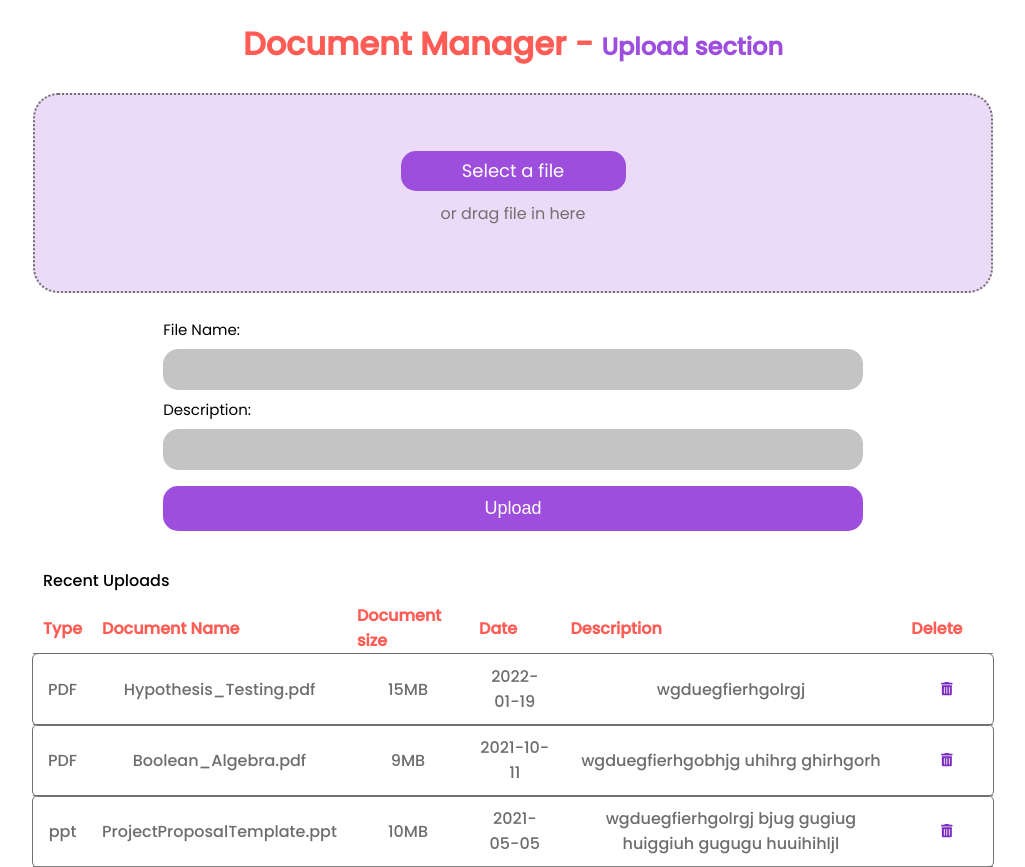
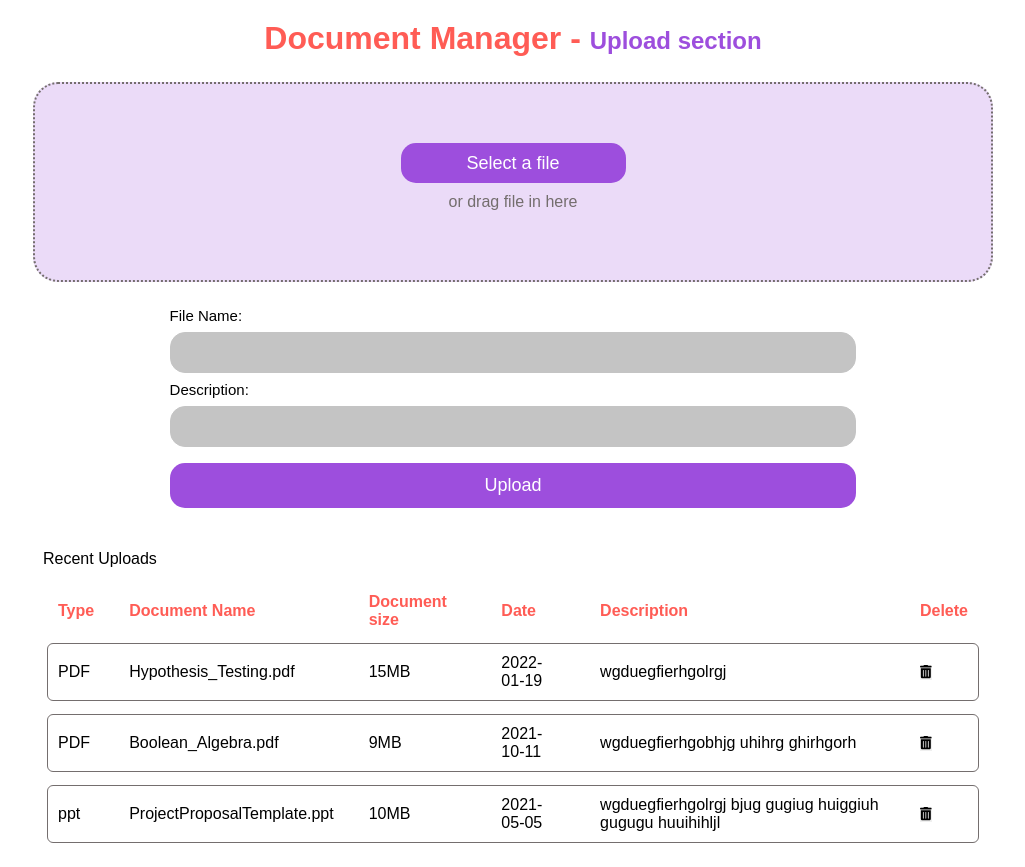
Before and after one commit to GayanKod/Modulo, a React (Create React App) app in the folder client/: page / in a window 1280 px wide. Shown: the whole page, without its empty margins (127-1152 px from the left). Built offline with nearby package versions, Linux system fonts and the light colour scheme.

Commit message:
Deleted DocumentUploader from components and Added DocumentUpload to pages folder

```diff
--- a/client/src/App.tsx
+++ b/client/src/App.tsx
@@ -1,9 +1,9 @@
 import { BrowserRouter as Router, Route, Routes } from "react-router-dom";
 import Navbar from "./components/Navbar/Navbar";
 import HeroSection from "./components/HeroSection";
-import DocumentUploader from "./components/DocumentManager/Document-uplaod/DocumentUploader";
 import LandingPage from "./pages/Landing";
 import LecHomePage from "./pages/LecHomePage";
+import DocumentUpload from "./pages/DocumentUpload";
 
 function App() {
   return (
@@ -12,9 +12,9 @@
       <Router>
         <Routes>
           {/* <Route path="/" element={<HeroSection />} /> */}
-          <Route path="/" element={<DocumentUploader />} />
-          <Route path="/" element={<LandingPage />} />
-          <Route path="/lec-hall-allocation" element={<LecHomePage />} />
+          <Route path="/" element={<DocumentUpload />} />
+          {/* <Route path="/" element={<LandingPage />} />
+          <Route path="/lec-hall-allocation" element={<LecHomePage />} /> */}
         </Routes>
       </Router>
     </>
```
Also changed, not shown: client/src/pages/DocumentUpload.tsx (renamed from client/src/components/DocumentManager/Document-uplaod/DocumentUploader.tsx, +5 -5 lines), 2 other files (tests, documents, lock files or other folders).
